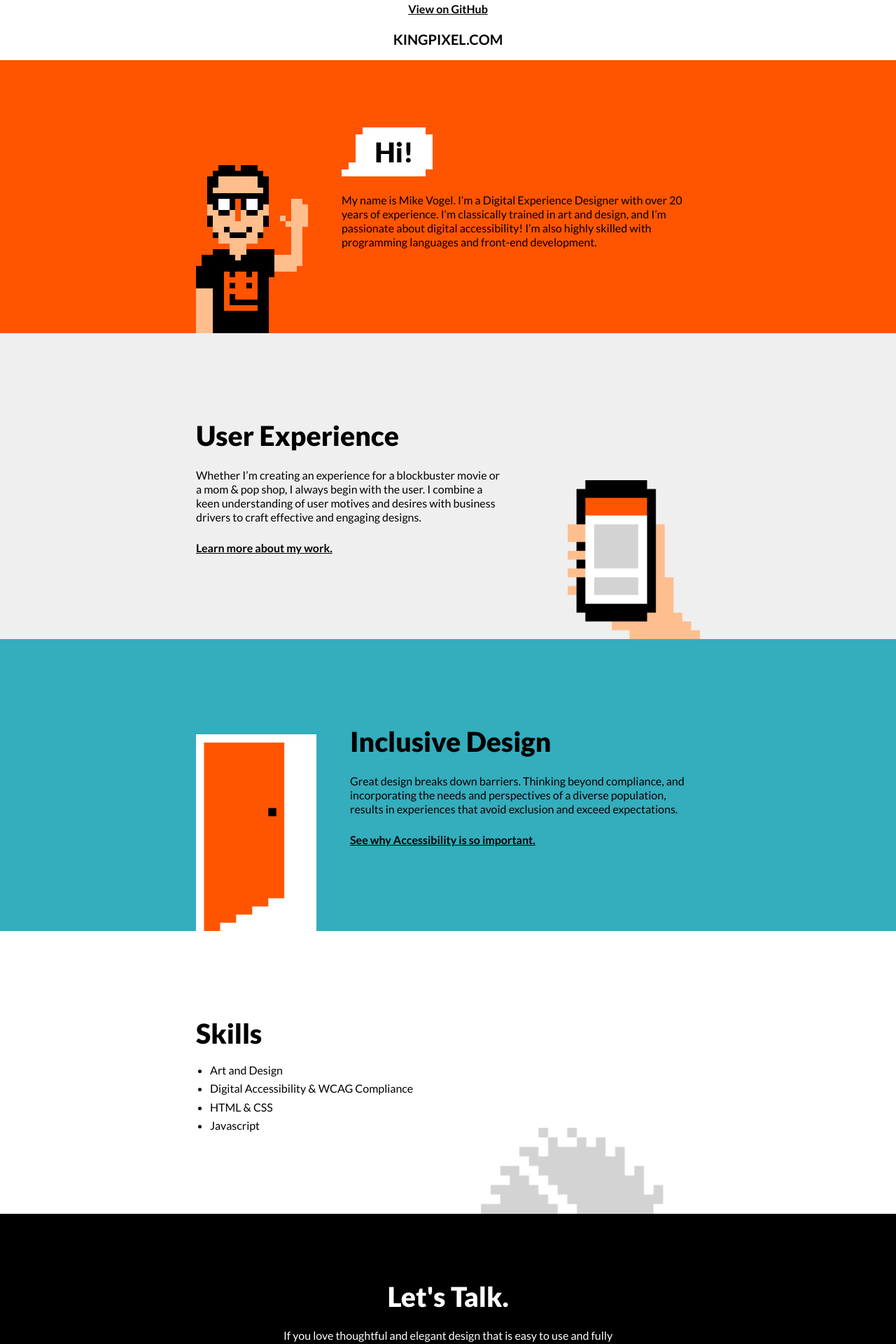
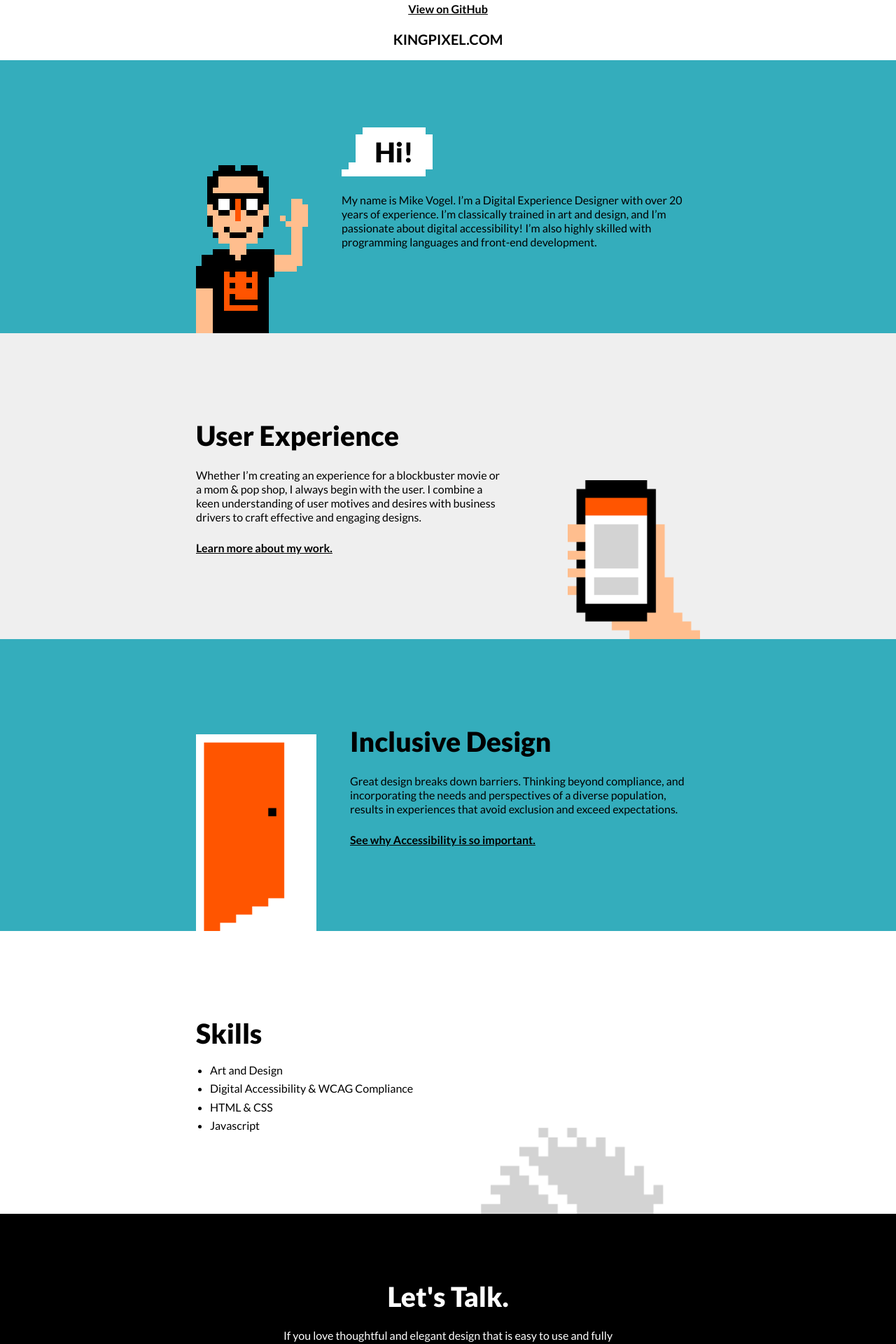
Before and after one commit to simonswiss/kingpixel-demo, a Jekyll site: the page built from index.html, in a window 1280 px wide. Shown: the top 1920 px of the page at 70% size. Built offline with Jekyll 4.4.1, drawn with Linux system fonts in a browser that asks for light colours.

Commit message:
changes home page colors

```diff
--- a/index.html
+++ b/index.html
@@ -1,7 +1,7 @@
 ---
 layout: default
 ---
-<div class="row primary">
+<div class="row secondary">
     <div class="img-left">
         <div class="copy">
             <h2 class="greet">Hi!</h2>
```
